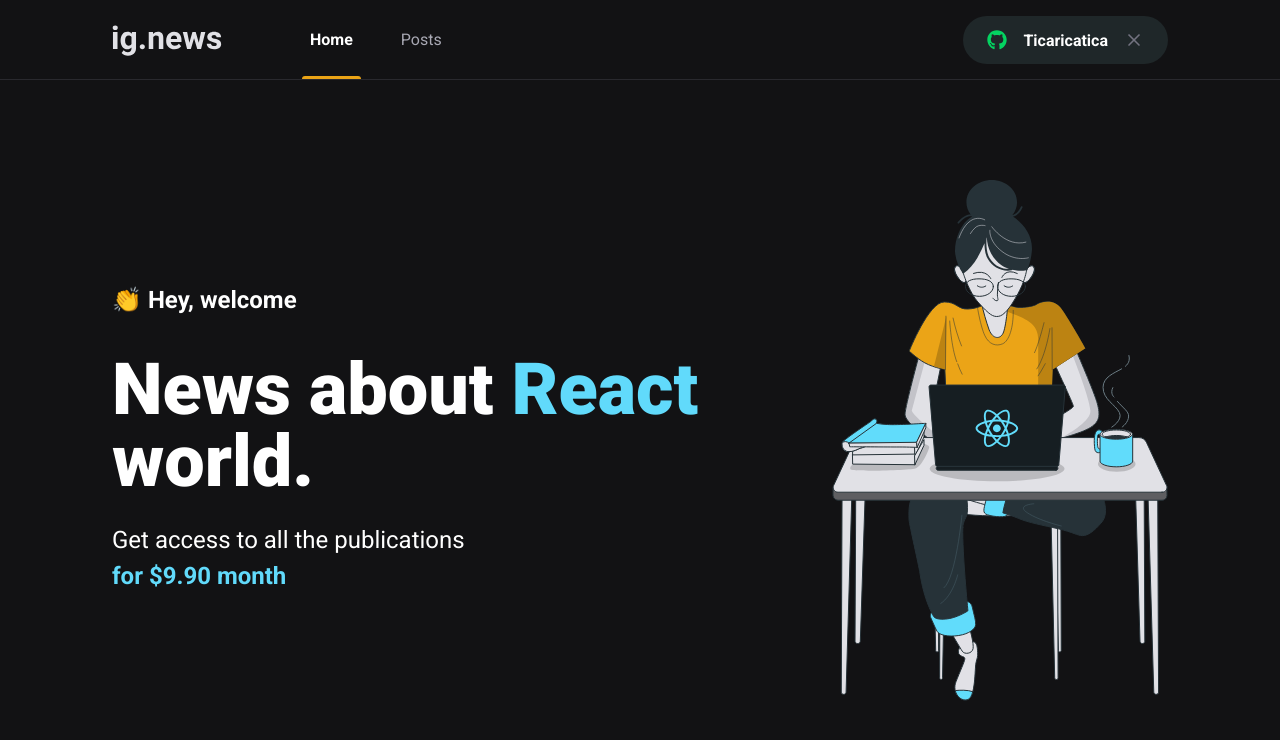
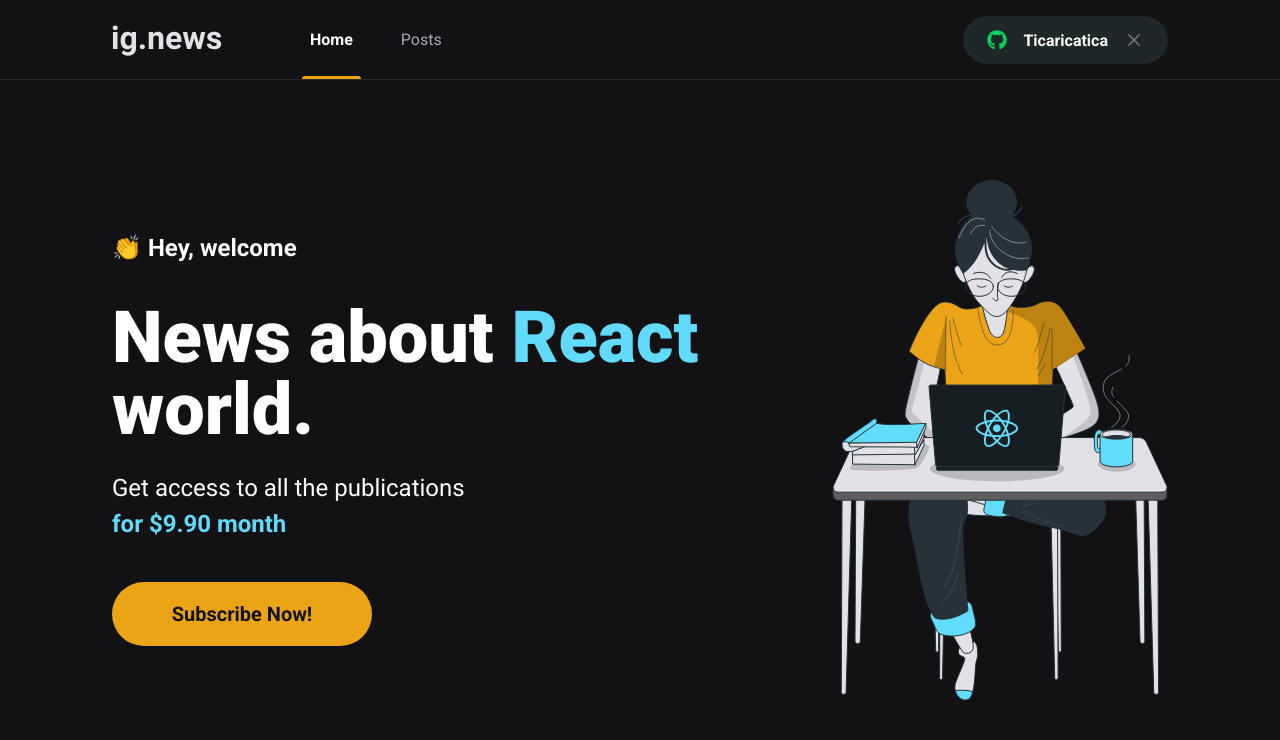
Before and after one commit to RenanArantes/ignews, a Next.js app: page / in a window 1280 px wide. Shown: the top 740 px of the page. Built offline with nearby package versions, Linux system fonts and the light colour scheme.

Commit message:
subscribeButton

```diff
--- /dev/null
+++ b/src/components/SubscribeButton/index.tsx
@@ -0,0 +1,12 @@
+import styles from './styles.module.scss'
+
+export function SubscribeButton() {
+    return (
+        <button
+            type="button"
+            className={styles.subscribeButton}
+        >
+            Subscribe Now!
+        </button>
+    )
+}
--- /dev/null
+++ b/src/components/SubscribeButton/styles.module.scss
@@ -0,0 +1,20 @@
+.subscribeButton {
+    width: 260px;
+    height: 4rem;
+    border: 0;
+    border-radius: 2rem;
+    background: var(--yellow-500);
+    color: var(--gray-900);
+    font-size: 1.25rem;
+    font-weight: bold;
+
+    display: flex;
+    align-items: center;
+    justify-content: center;
+
+    transition: filter 0.2s;
+
+    &:hover {
+        filter: brightness(0.8);
+    }
+}
--- a/src/pages/home.module.scss
+++ b/src/pages/home.module.scss
@@ -48,4 +48,8 @@
             font-weight: bold;
         }
     }
+
+    button {
+        margin-top: 2.5rem;
+    }
 }
--- a/src/pages/index.tsx
+++ b/src/pages/index.tsx
@@ -1,5 +1,6 @@
 import Head from 'next/head'
 
+import { SubscribeButton } from '../components/SubscribeButton'
 import styles from './home.module.scss'
 
 export default function Home() {
@@ -8,6 +9,7 @@
       <Head>
         <title>Home | ig.news</title>
       </Head>
+
       <main className={styles.contentContainer}>
         <section className={styles.hero}>
           <span>👏 Hey, welcome</span>
@@ -16,6 +18,7 @@
             Get access to all the publications <br />
             <span>for $9.90 month</span>
           </p>
+          <SubscribeButton />
         </section>
 
         <img src="/images/avatar.svg" alt="Girl Coding"/>
```
